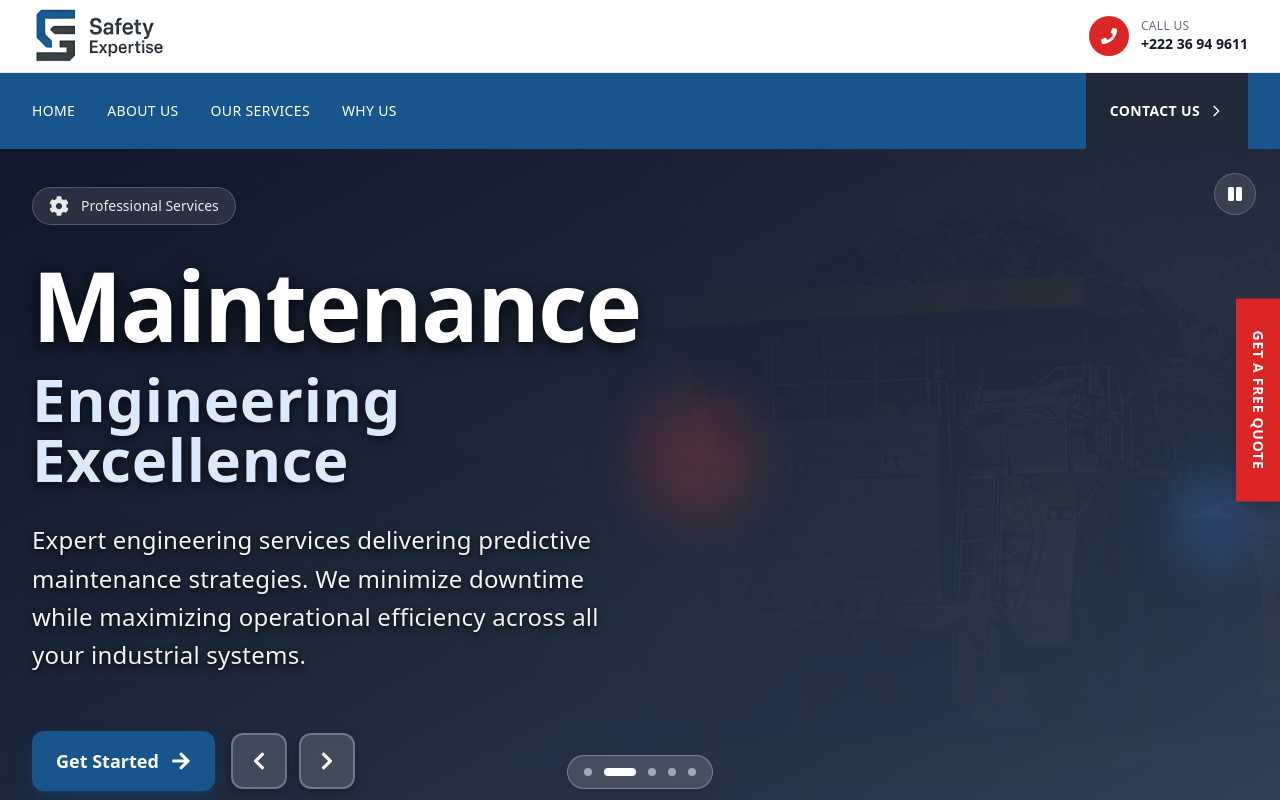
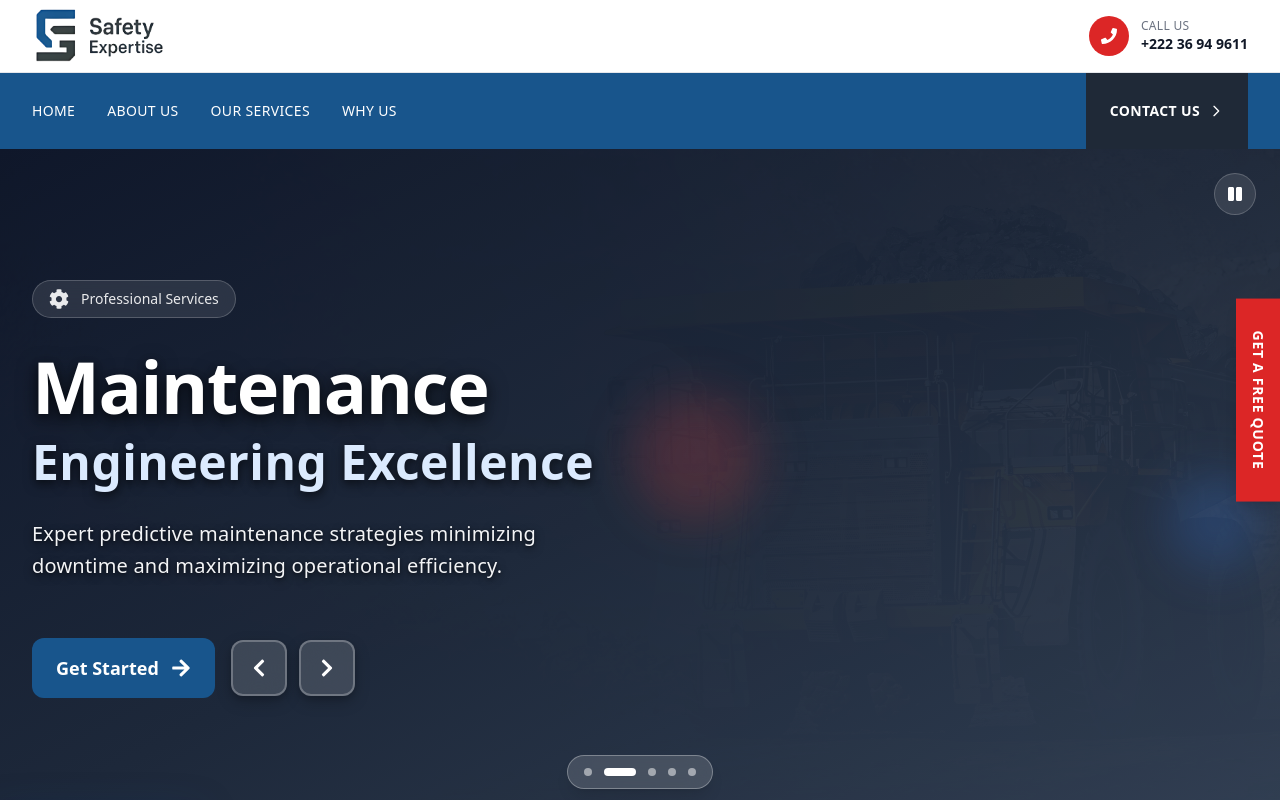
Before and after one commit to iamkibet/safetyexpertise.mr, a React (Vite) app: page / in a window 1280 px wide. Shown: the top 800 px of the page. Built offline with nearby package versions, Linux system fonts and the light colour scheme.

Commit message:
Hero texts updated

```diff
--- a/src/components/Hero.jsx
+++ b/src/components/Hero.jsx
@@ -8,7 +8,7 @@ const HERO_SLIDES = [
     id: 1,
     title: "Mobile Equipment",
     subtitle: "Fire Suppression",
-    description: "Advanced maintenance solutions with cutting-edge fire suppression technology. Ensuring your equipment operates safely, efficiently, and meets the highest industry standards.",
+    description: "Advanced fire suppression technology ensuring safe, efficient equipment operation meeting industry standards.",
     image: "/images/17.png",
     icon: FaShieldAlt
   },
@@ -16,7 +16,7 @@ const HERO_SLIDES = [
     id: 2,
     title: "Maintenance",
     subtitle: "Engineering Excellence",
-    description: "Expert engineering services delivering predictive maintenance strategies. We minimize downtime while maximizing operational efficiency across all your industrial systems.",
+    description: "Expert predictive maintenance strategies minimizing downtime and maximizing operational efficiency.",
     image: "/images/hero/3.png",
     icon: FaCog
   },
@@ -24,7 +24,7 @@ const HERO_SLIDES = [
     id: 3,
     title: "Professional",
     subtitle: "Manpower Solutions",
-    description: "Skilled professionals providing specialized expertise across industrial sectors. Our certified team delivers comprehensive training and maintains the highest safety protocols.",
+    description: "Skilled professionals delivering specialized expertise, comprehensive training, and highest safety protocols.",
     image: "/images/hero/11.png",
     icon: FaUsers
   },
@@ -32,7 +32,7 @@ const HERO_SLIDES = [
     id: 4,
     title: "Industrial",
     subtitle: "Procurement & Supply",
-    description: "Strategic procurement solutions connecting you with premium suppliers. We ensure seamless supply chain management and cost-effective sourcing for your operations.",
+    description: "Strategic procurement connecting premium suppliers with seamless supply chain management and cost-effective sourcing.",
     image: "/images/hero/7.jpg",
     icon: FaTruck
   },
@@ -40,7 +40,7 @@ const HERO_SLIDES = [
     id: 5,
     title: "Transport &",
     subtitle: "Mobility Solutions",
-    description: "Reliable transportation solutions designed for modern industrial needs. Our services focus on safety, operational efficiency, and environmental responsibility.",
+    description: "Reliable transportation solutions focusing on safety, operational efficiency, and environmental responsibility.",
     image: "/images/hero/8.jpg",
     icon: FaTools
   }
@@ -181,7 +181,7 @@ const Hero = () => {
                     initial={{ opacity: 0, y: 20 }}
                     animate={{ opacity: 1, y: 0 }}
                     transition={{ duration: 0.6, delay: 0.1, ease: "easeOut" }}
-                    className="text-5xl  md:text-6xl lg:text-7xl xl:text-8xl font-black text-white leading-[0.9] tracking-tight"
+                    className="text-5xl   lg:text-6xl xl:text-7xl font-black text-white leading-[0.9] tracking-tight"
                     style={{
                       textShadow: '0 6px 20px rgba(0,0,0,0.6), 0 3px 8px rgba(0,0,0,0.4)',
                       letterSpacing: '-0.02em'
@@ -195,7 +195,7 @@ const Hero = () => {
                     initial={{ opacity: 0, y: 15 }}
                     animate={{ opacity: 1, y: 0 }}
                     transition={{ duration: 0.6, delay: 0.2, ease: "easeOut" }}
-                    className="text-3xl  md:text-4xl lg:text-5xl xl:text-6xl font-bold text-blue-100 leading-tight tracking-wide"
+                    className="text-3xl   lg:text-4xl xl:text-5xl font-bold text-blue-100 leading-tight tracking-wide"
                     style={{
                       textShadow: '0 4px 12px rgba(0,0,0,0.5), 0 2px 6px rgba(0,0,0,0.3)',
                       letterSpacing: '0.01em'
@@ -211,7 +211,7 @@ const Hero = () => {
                   initial={{ opacity: 0, y: 10 }}
                   animate={{ opacity: 1, y: 0 }}
                   transition={{ duration: 0.6, delay: 0.3, ease: "easeOut" }}
-                  className="text-lg sm:text-xl md:text-2xl text-gray-100 leading-relaxed max-w-3xl font-normal"
+                  className="text-md  md:text-lg lg:text-xl text-gray-100 leading-relaxed max-w-3xl font-normal"
                   style={{
                     textShadow: '0 3px 8px rgba(0,0,0,0.6), 0 1px 3px rgba(0,0,0,0.4)',
                     lineHeight: '1.6',
@@ -228,11 +228,8 @@ const Hero = () => {
                     {/* Primary CTA */}
                     <button
                       onClick={() => scrollToSection('contact')}
-                      className="inline-flex items-center justify-center gap-3 bg-primary text-white font-bold px-3 md:px-6 py-2 md:py-4 rounded-xl text-lg sm:text-lg flex-1 sm:flex-none"
-                      style={{
-                        boxShadow: '0 10px 25px -5px rgba(24, 85, 140, 0.4), 0 4px 6px -2px rgba(24, 85, 140, 0.2)',
-                        minHeight: '56px'
-                      }}
+                      className="inline-flex items-center justify-center gap-3 bg-primary text-white font-bold px-2  md:px-6 py-2 md:py-4 rounded-xl text-lg sm:text-lg flex-1 sm:flex-none"
+
                     >
                       <span>Get Started</span>
                       <FaArrowRight className="w-3 h-3 md:w-5 md:h-5" />
```
